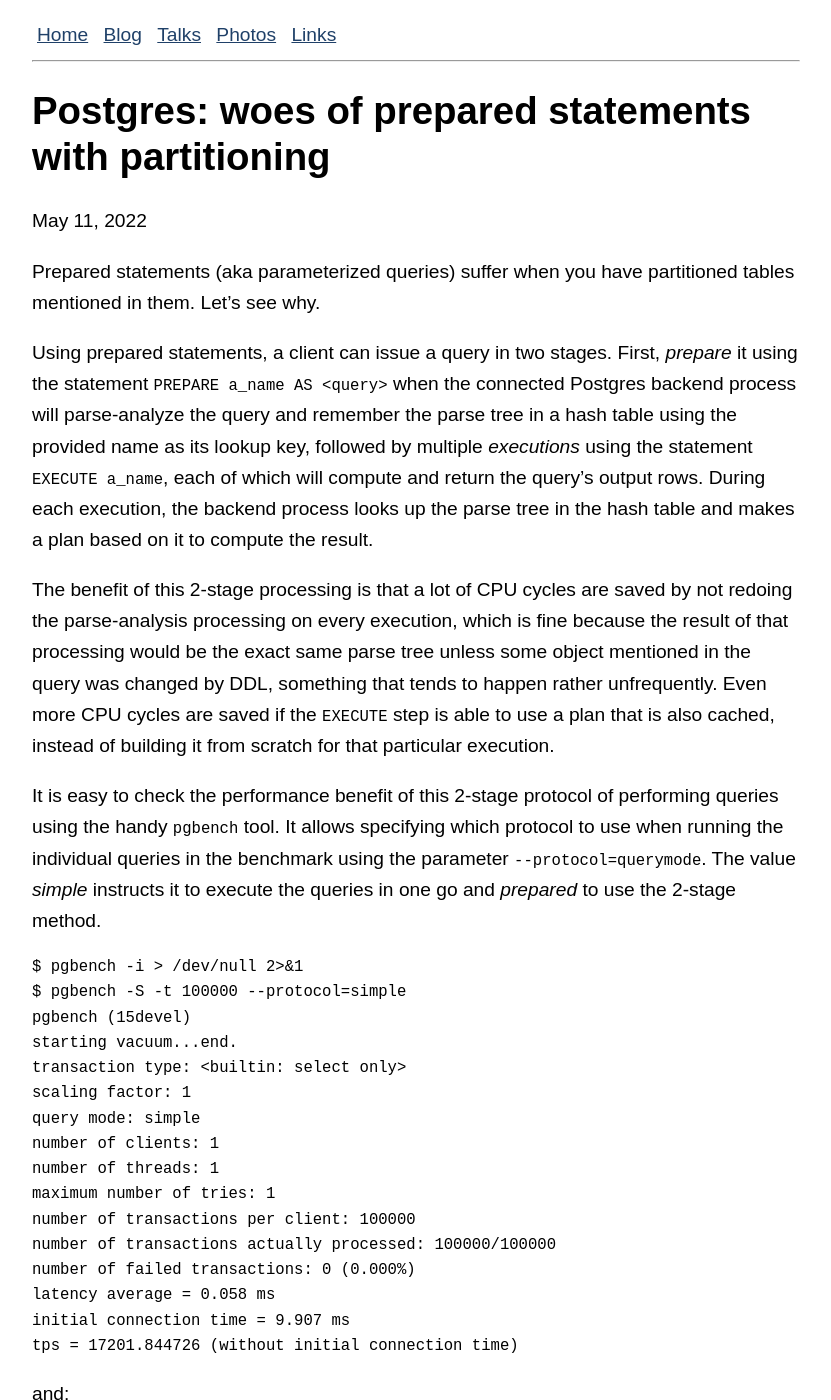
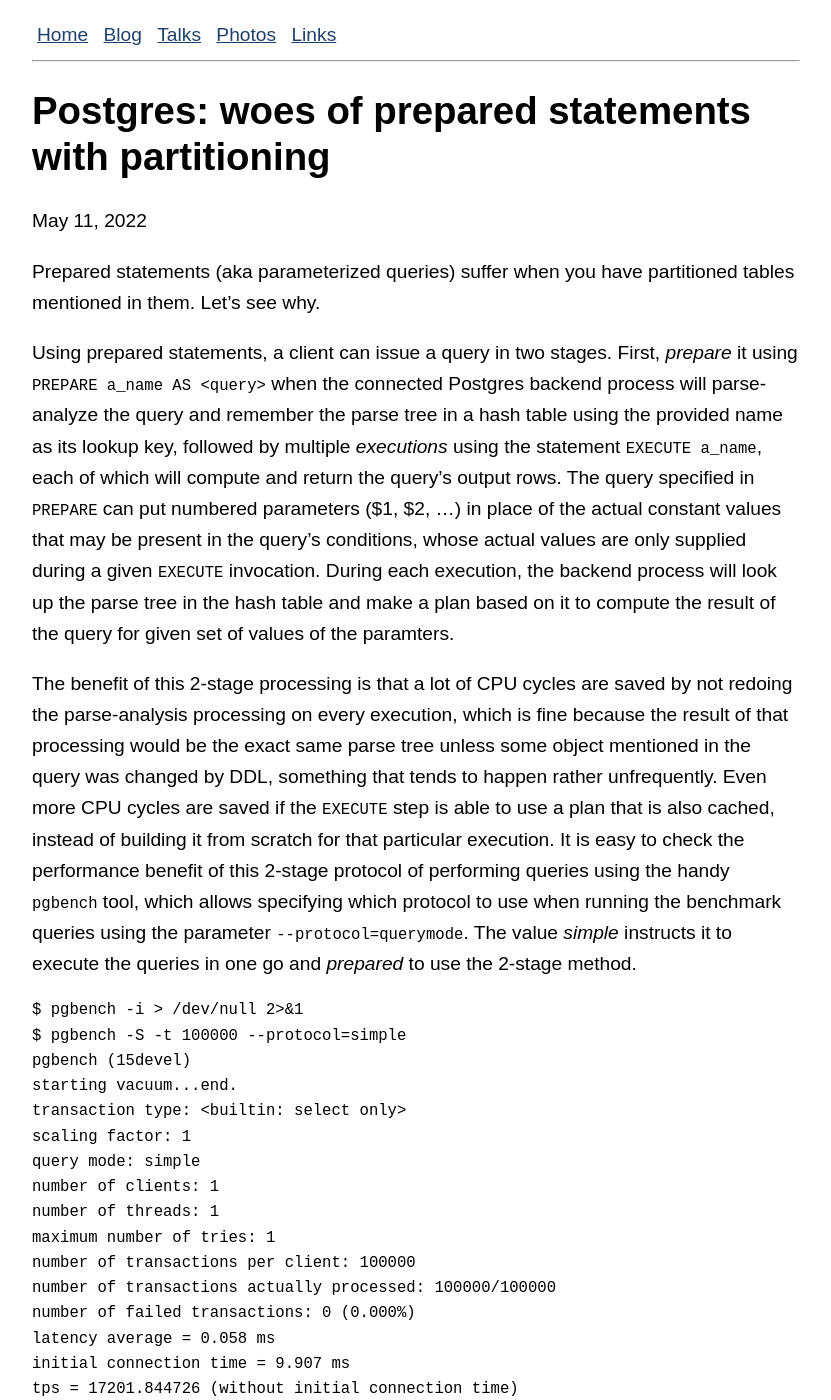
Before and after one commit to amitlan/website, a Jekyll site: the page built from _posts/2022-04-12-param-query-partition-woes.md, in a window 1280 px wide and 1400 px high. Shown: the whole window, without its empty margins (224-1055 px from the left). Built offline with Jekyll 4.4.1, drawn with Linux system fonts in a browser that asks for light colours; some of the changed text lies outside the part shown.

Commit message:
revise text

````diff
--- a/_posts/2022-04-12-param-query-partition-woes.md
+++ b/_posts/2022-04-12-param-query-partition-woes.md
@@ -12,25 +12,26 @@ Prepared statements (aka parameterized queries) suffer when you have partitioned
 tables mentioned in them.  Let's see why.
 
 Using prepared statements, a client can issue a query in two stages.  First, *prepare*
-it using the statement `PREPARE a_name AS <query>` when the connected Postgres backend
-process will parse-analyze the query and remember the parse tree in a hash table using
-the provided name as its lookup key, followed by multiple *executions* using the statement
-`EXECUTE a_name`, each of which will compute and return the query's output rows.  During
-each execution, the backend process looks up the parse tree in the hash table and makes
-a plan based on it to compute the result.
+it using `PREPARE a_name AS <query>` when the connected Postgres backend process will
+parse-analyze the query and remember the parse tree in a hash table using the provided
+name as its lookup key, followed by multiple *executions* using the statement `EXECUTE
+a_name`, each of which will compute and return the query's output rows.  The query
+specified in `PREPARE` can put numbered parameters ($1, $2, ...) in place of the actual
+constant values that may be present in the query's conditions, whose actual values are
+only supplied during a given `EXECUTE` invocation.  During each execution, the backend
+process will look up the parse tree in the hash table and make a plan based on it to
+compute the result of the query for given set of values of the paramters.
 
 The benefit of this 2-stage processing is that a lot of CPU cycles are saved by not
 redoing the parse-analysis processing on every execution, which is fine because the result
 of that processing would be the exact same parse tree unless some object mentioned in the
 query was changed by DDL, something that tends to happen rather unfrequently.  Even more
 CPU cycles are saved if the `EXECUTE` step is able to use a plan that is also cached,
-instead of building it from scratch for that particular execution.
-
-It is easy to check the performance benefit of this 2-stage protocol of performing queries
-using the handy `pgbench` tool. It allows specifying which protocol to use when running
-the individual queries in the benchmark using the parameter `--protocol=querymode`.
-The value *simple* instructs it to execute the queries in one go and *prepared* to
-use the 2-stage method.
+instead of building it from scratch for that particular execution.  It is easy to check
+the performance benefit of this 2-stage protocol of performing queries using the handy
+`pgbench` tool, which allows specifying which protocol to use when running the benchmark
+queries using the parameter `--protocol=querymode`. The value *simple* instructs it to
+execute the queries in one go and *prepared* to use the 2-stage method.
 
 ```
 $ pgbench -i > /dev/null 2>&1
@@ -66,8 +67,8 @@ So the latency average for query `SELECT abalance FROM pgbench_accounts WHERE ai
 is 0.031 milliseconds when performed using the parameterized query protocol versus 0.058
 when using the simple protocol.
 
-It's interesting to consider how the plan itself is cached, because that is where the
-problems with partitioned tables lie.
+It's interesting to consider how the plan itself may be cached, because that is where the
+problems with partitioned tables that I want to talk about can be traced to.
 
 The decision of whether or not to use a cached plan is made by the plancache module
 present in the backend that is involved in the processing of the `EXECUTE` statement.
````
